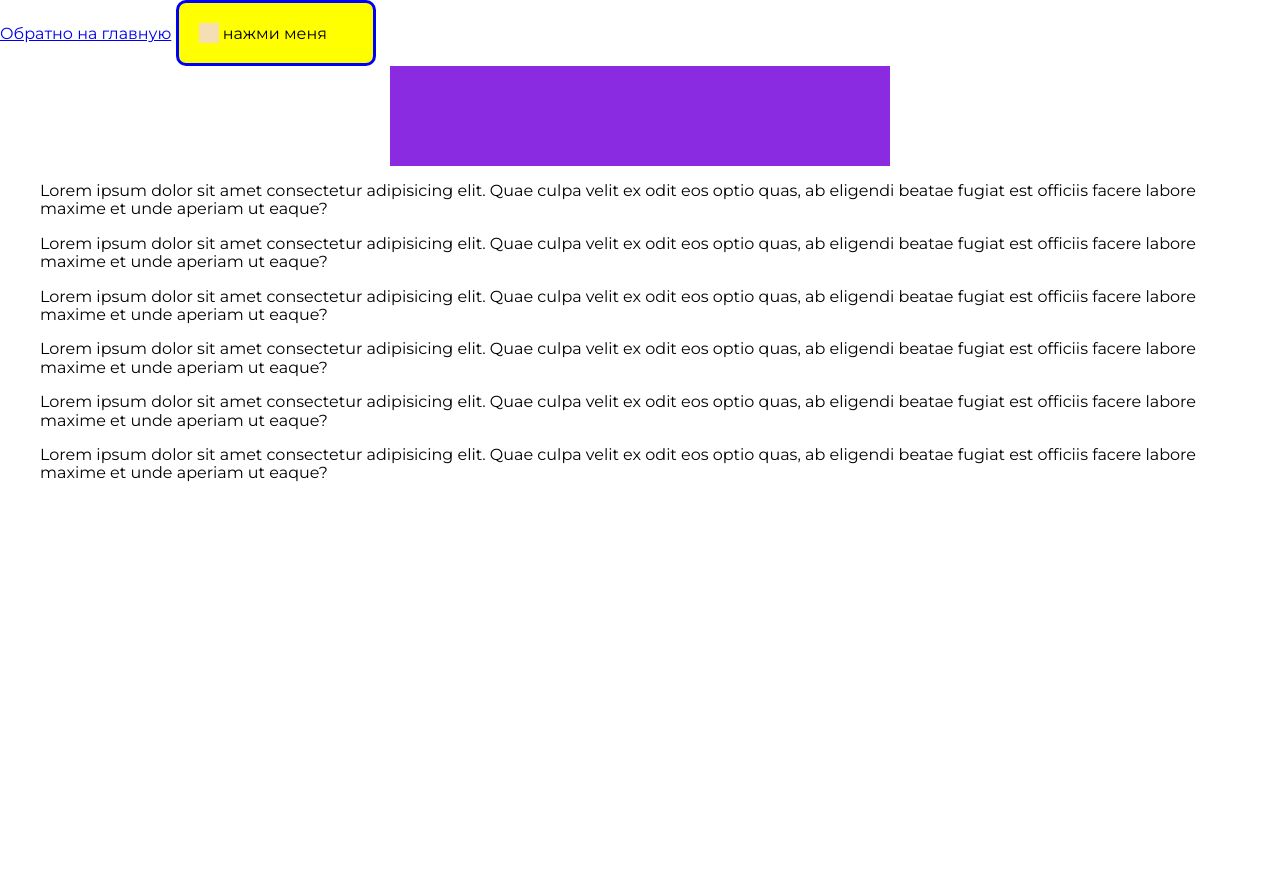
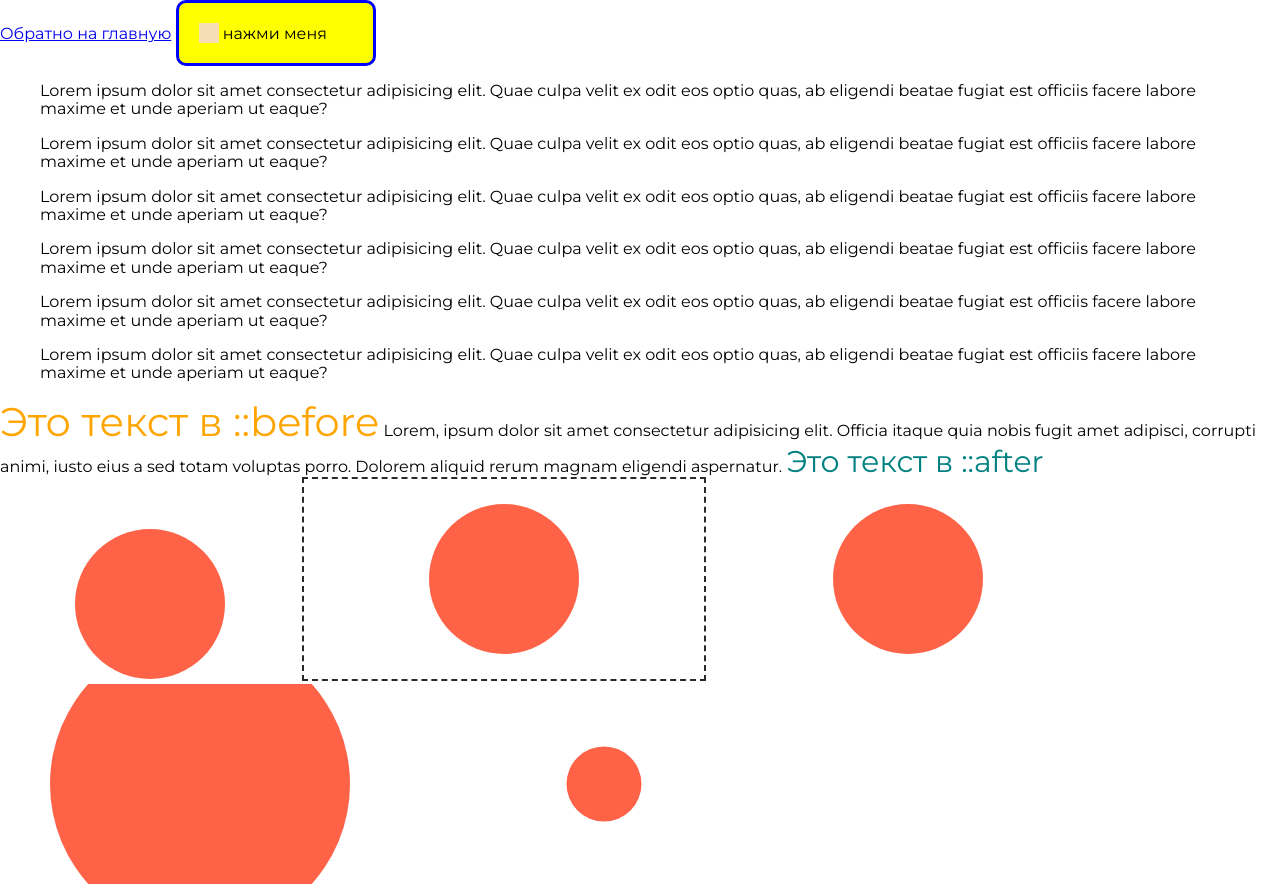
Before and after one commit to Ronskyi-O/Test, a plain HTML site: page index.html in a window 1280 px wide. Before the commit the page ends 800 px from the top, so only its background shows below. Drawn offline with nearby package versions, Linux system fonts and the light colour scheme.

Commit message:
Модуль 4

```diff
--- a/css/styles.css
+++ b/css/styles.css
@@ -11,14 +11,6 @@ html {
 body {
   margin: 0;
   font-family: 'montserrat', sans-serif;
-}
-
-.box {
-  height: 100px;
-  width: 500px;
-  background-color: blueviolet;
-  margin-left: auto;
-  margin-right: auto;
 }
 
 .conteiner {
@@ -47,3 +39,24 @@ body {
   background-color: wheat;
   vertical-align: bottom;
 }
+.box::before {
+  content: 'Это текст в ::before';
+  font-size: 40px;
+  color: orange;
+}
+
+.box::after {
+  content: 'Это текст в ::after';
+  font-size: 30px;
+  color: teal;
+}
+
+/* Применить стили к псевдоэлементу .box::before при ховере по элементу .box */
+.box:hover::before {
+  color: green;
+}
+
+/* Применить стили к псевдоэлементу .box::after при ховере по элементу .box */
+.box:hover::after {
+  color: tomato;
+}
--- a/index.html
+++ b/index.html
@@ -22,8 +22,6 @@
   <body>
     <a href="./index.html">Обратно на главную</a>
     <a href="" class="btn"> <span class="btn-icon"> </span> нажми меня</a>
-
-    <div class="box"></div>
 
     <div class="conteiner">
       <p>
@@ -51,5 +49,39 @@
         quas, ab eligendi beatae fugiat est officiis facere labore maxime et unde aperiam ut eaque?
       </p>
     </div>
+
+    <div class="box">
+      Lorem, ipsum dolor sit amet consectetur adipisicing elit. Officia itaque quia nobis fugit amet
+      adipisci, corrupti animi, iusto eius a sed totam voluptas porro. Dolorem aliquid rerum magnam
+      eligendi aspernatur.
+    </div>
+
+    <svg
+      version="1.1"
+      xmlns="http://www.w3.org/2000/svg"
+      xmlns:xlink="http://www.w3.org/1999/xlink"
+      xmlns:ev="http://www.w3.org/2001/xml-events"
+    >
+      <circle r="75" cx="50%" cy="50%" fill="tomato" />
+    </svg>
+
+    <svg
+      xmlns="http://www.w3.org/2000/svg"
+      width="400"
+      height="200"
+      style="outline: 2px dashed #2a2a2a"
+    >
+      <circle r="75" cx="50%" cy="50%" fill="tomato" />
+    </svg>
+
+    <svg width="400" height="200" viewbox="0 0 400 200">
+      <circle r="75" cx="50%" cy="50%" fill="tomato" />
+    </svg>
+    <svg width="400" height="200" viewbox="0 0 200 100">
+      <circle r="75" cx="50%" cy="50%" fill="tomato" />
+    </svg>
+    <svg width="400" height="200" viewbox="0 0 800 400">
+      <circle r="75" cx="50%" cy="50%" fill="tomato" />
+    </svg>
   </body>
 </html>
```
